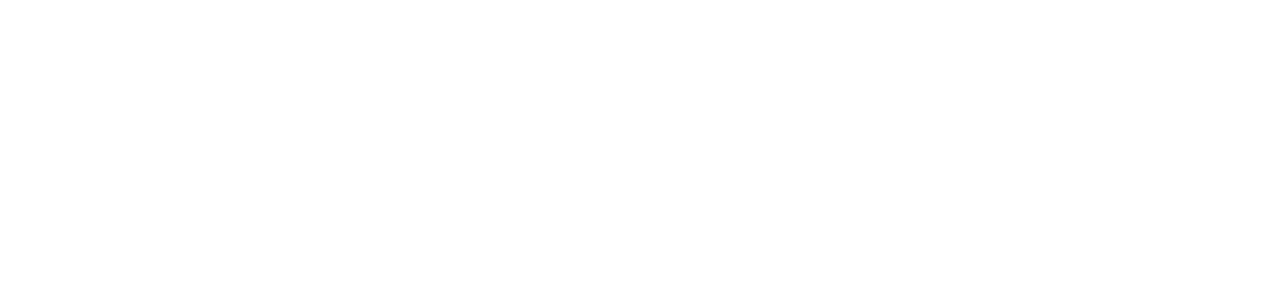
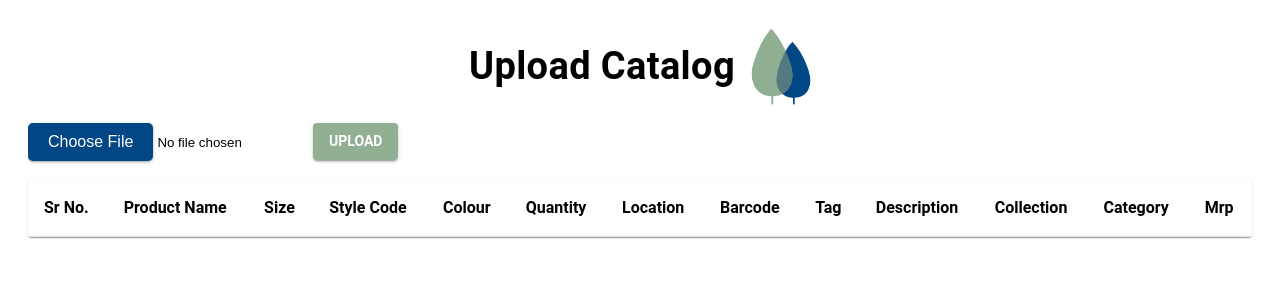
Before and after one commit to AM-Catalog-App/am-catalog-app, a React (Vite) app: page /uploadCatalog in a window 1280 px wide. Before the commit this address had no page. Shown: the top 300 px of the page. Built offline with nearby package versions, Linux system fonts and the light colour scheme.

Commit message:
Admin page updates

```diff
--- a/src/App.jsx
+++ b/src/App.jsx
@@ -17,9 +17,9 @@
         <Routes>
           <Route path="/" element={<Welcome />} />
           <Route path="/admin" element={<AdminPortal />} />
-          <Route path="/excel-reader" element={<ExcelReader />} />
+          <Route path="/uploadCatalog" element={<ExcelReader />} />
           <Route path="/catalog" element={<Catalog />} />
-          <Route path="/category/:categoryName" element={<Category />} />
+          <Route path="/category" element={<Category />} />
           <Route path="/product-detail" element={<ClientProductDetail />} />
         </Routes>
       </Router>
--- a/src/components/ExcelReader/ExcelReader.jsx
+++ b/src/components/ExcelReader/ExcelReader.jsx
@@ -14,18 +14,21 @@
 import { PRODUCT_DETAIL_EXCEL_COLUMN_NAMES } from "../../constants/constants.js";
 import { capitalizeFirstLetter } from "../../utils/index";
 import Modal from "@mui/material/Modal";
-import Box from "@mui/material/Box";
+import { Box, Stack, Typography, Button } from "@mui/material";
 import { bulkUploadProducts } from "../../services/index";
 import ProductImageUploader from "../ProductImageUploader/ProductImageUploader";
+import styles from "./ExcelReader.module.css";
+import AMLogoLeaf from "../../assets/amLogoLeaf.png";
 
 function ExcelReader() {
-  const [tableData, setTableData] = useState([]);
+  const [tableData, setTableData] = useState(null);
   const [uploadResponse, setUploadResponse] = useState(null);
   const [isModalOpen, setIsModalOpen] = useState(false);
-  const [showUploadImageColumn, setShowUploadImageColumn] = useState(true);
+  const [showUploadImageColumn, setShowUploadImageColumn] = useState(false);
   const [isProductImageUploaderOpen, setIsProductImageUploaderOpen] = useState(false);
   const [selectedProductId, setSelectedProductId] = useState("");
   const [selectedBarCode, setSelectedBarCode] = useState("");
+  const [inputKey, setInputKey] = useState(Date.now());
 
   const findMissingColumns = (columns) => {
     return PRODUCT_DETAIL_EXCEL_COLUMN_NAMES.filter((col) => !columns.includes(col.toLowerCase()));
@@ -40,7 +43,7 @@
     ];
     if (!allowedTypes.includes(file.type)) {
       toast.error("Please upload a valid Excel file (.xls or .xlsx)");
-      return; // Exit the function if file is not an Excel file
+      return;
     }
     const reader = new FileReader();
     reader.onload = (e) => {
@@ -56,14 +59,14 @@
         const data = XLSX.utils.sheet_to_json(worksheet).map((row) => {
           let newRow = {};
           Object.keys(row).forEach((key) => {
-            newRow[key.toLowerCase()] = typeof row[key] === 'string' ? row[key].trim() : row[key];
+            newRow[key.toLowerCase()] = typeof row[key] === "string" ? row[key].trim() : row[key];
           });
           return newRow;
         });
-        console.log(data, "data");
         setTableData(data);
       } else {
         toast.error(`Missing columns: ${missingColumns.join(", ")}`);
+        reset();
       }
     };
     reader.readAsBinaryString(file);
@@ -73,7 +76,6 @@
     try {
       const response = await bulkUploadProducts(tableData);
       setUploadResponse(response);
-      console.log(response, "response");
       setIsModalOpen(true);
       toast.success("Products processed");
 
@@ -82,6 +84,10 @@
         const updatedTableData = response.success.products;
         setTableData(updatedTableData);
         setShowUploadImageColumn(true);
+      }
+
+      if (response.success && response.success.count === 0) {
+        reset();
       }
     } catch (error) {
       toast.error("Failed to upload products");
@@ -113,10 +119,38 @@
     </Box>
   );
 
+  const reset = () => {
+    setInputKey(Date.now());
+    setShowUploadImageColumn(false);
+    setTableData(null);
+  };
+
   return (
-    <div>
-      <input type="file" accept=".xlsx, .xls" onChange={handleFileUpload} />
-      <button onClick={handleBulkUpload}>Upload Products</button>
+    <Stack justifyContent="center" alignItems="center" spacing={2} className={styles.UploadCatalog}>
+      <Stack direction="row" alignItems="center" justifyContent="center" spacing={3}>
+        <Typography variant="h1" color="initial">
+          Upload Catalog
+        </Typography>
+        <img src={AMLogoLeaf} alt="AM Logo" className={styles.AMLogoLeaf} />
+      </Stack>
+      <Stack direction="row" alignSelf="flex-start" alignItems="center" spacing={4}>
+        <input
+          id="fileInput"
+          className={styles.UploadFile}
+          type="file"
+          accept=".xlsx, .xls"
+          onChange={handleFileUpload}
+          key={inputKey} // Key to force re-render
+        />
+        <Button
+          variant="contained"
+          color="primary"
+          onClick={handleBulkUpload}
+          className={styles.UploadButton}
+        >
+          Upload
+        </Button>
+      </Stack>
       <TableContainer component={Paper}>
         <Table>
           <TableHead>
@@ -124,14 +158,20 @@
               {PRODUCT_DETAIL_EXCEL_COLUMN_NAMES.map(
                 (header, index) =>
                   header !== "Image" && (
-                    <TableCell key={index}>{capitalizeFirstLetter(header)}</TableCell>
+                    <TableCell key={index}>
+                      <Typography variant="h6" color="initial" className={styles.ColumnTitle}>
+                        {" "}
+                        {capitalizeFirstLetter(header)}
+                      </Typography>
+                    </TableCell>
                   )
               )}
               {showUploadImageColumn && <TableCell>Upload Image</TableCell>}
             </TableRow>
           </TableHead>
           <TableBody>
-            {tableData.map((row, rowIndex) => (
+            {tableData !== null &&
+              tableData.map((row, rowIndex) => (
                 <TableRow key={rowIndex}>
                   {PRODUCT_DETAIL_EXCEL_COLUMN_NAMES.map((header, colIndex) => {
                     if (header !== "Image") {
@@ -153,15 +193,18 @@
                   })}
                   {showUploadImageColumn && (
                     <TableCell>
-                    <button
+                      <Button
+                        variant="contained"
+                        color="primary"
                         onClick={() => {
                           setIsProductImageUploaderOpen(true);
                           setSelectedProductId(row._id);
                           setSelectedBarCode(row.barcode);
                         }}
+                        className={styles.UploadButton}
                       >
                         Upload
-                    </button>
+                      </Button>
                     </TableCell>
                   )}
                 </TableRow>
@@ -181,7 +224,7 @@
           onClose={() => setIsProductImageUploaderOpen(false)}
         />
       )}
-    </div>
+    </Stack>
   );
 }
 
--- a/src/components/ExcelReader/ExcelReader.module.css
+++ b/src/components/ExcelReader/ExcelReader.module.css
@@ -0,0 +1,28 @@
+.AMLogoLeaf {
+    width: 60px;
+    height: auto;
+}
+.UploadCatalog {
+    padding: 20px;
+}
+.UploadFile {
+    padding: 10px 0px;
+}
+.UploadFile::-webkit-file-upload-button {
+    border: none;
+    padding: 10px 20px;
+    color: white;
+    font-size: 16px;
+    background-color: #014785;
+    border-radius: 5px;
+    box-shadow: rgba(60, 64, 67, 0.3) 0px 1px 2px 0px, rgba(60, 64, 67, 0.15) 0px 1px 3px 1px;
+    cursor: pointer;
+}
+.UploadButton {
+    background-color: #90af93 !important;
+    font-weight: bold !important;
+}
+.ColumnTitle {
+    font-size: 16px !important;
+    font-weight: 600 !important;
+}
--- a/src/features/adminPortal/AdminPortal.jsx
+++ b/src/features/adminPortal/AdminPortal.jsx
@@ -1,16 +1,38 @@
-import { Link } from "react-router-dom";
+import { useNavigate } from "react-router-dom";
+import { Box, Typography, Stack } from "@mui/material";
+import styles from "./AdminPortal.module.css";
+import AMLogo from "../../assets/amLogoLeaf.png";
 
 function AdminPortal() {
+  const navigate = useNavigate();
+
   return (
-    <div>
-      <nav>
-        <ul>
-          <li>
-            <Link to="/excel-reader">Excel Reader</Link>
-          </li>
-        </ul>
-      </nav>
-    </div>
+    <Stack
+      direction="row"
+      justifyContent="center"
+      alignItems="center"
+      spacing={4}
+      className={styles.AdminPortal}
+    >
+      <img src={AMLogo} alt="AM Logo" className={styles.AMLogo} />
+      <Stack direction="column" alignItems="center" spacing={4}>
+        <Typography variant="h1" color="initial">
+          Admin Portal
+        </Typography>
+        <Stack direction="column" spacing={3}>
+          <Box className={styles.AdminFeature} onClick={() => navigate('/uploadCatalog')}>
+            <Typography variant="body1" color="initial" className={styles.Feature}>
+              Upload Catalog
+            </Typography>
+          </Box>
+          <Box className={styles.AdminFeature}>
+            <Typography variant="body1" color="initial" className={styles.Feature}>
+              Add Category
+            </Typography>
+          </Box>
+        </Stack>
+      </Stack>
+    </Stack>
   );
 }
 
--- /dev/null
+++ b/src/features/adminPortal/AdminPortal.module.css
@@ -0,0 +1,24 @@
+.AdminPortal {
+    height: 100vh;
+}
+.AMLogo {
+    width: 400px;
+    height: auto;
+    padding-right: 25px;
+}
+.AdminFeature {
+    display: flex;
+    justify-content: center;
+    padding: 15px 30px;
+    background-color: #90af93;
+    border-radius: 5px;
+    box-shadow: rgba(60, 64, 67, 0.3) 0px 1px 2px 0px, rgba(60, 64, 67, 0.15) 0px 1px 3px 1px;
+    cursor: pointer;
+}
+.AdminFeature:hover {
+    background-color: #6aa26e;
+}
+
+.Feature {
+    color: white !important;
+}
--- a/src/features/catalog/Catalog.jsx
+++ b/src/features/catalog/Catalog.jsx
@@ -20,7 +20,7 @@
   };
 
   const handleClick = (name) => {
-    navigate(`/category/${name}`);
+    navigate(`/category?name=${name}`);
   };
 
   useEffect(() => {
--- a/src/features/category/Category.jsx
+++ b/src/features/category/Category.jsx
@@ -17,7 +17,7 @@
   MenuItem,
 } from "@mui/material";
 import { useEffect, useState } from "react";
-import { useNavigate, useParams } from "react-router-dom";
+import { useNavigate, useLocation } from "react-router-dom";
 import useInfiniteScroll from "react-infinite-scroll-hook";
 import {
   getBestsellers,
@@ -167,7 +167,9 @@
 }
 
 function Category() {
-  const { categoryName } = useParams();
+  const location = useLocation();
+  const query = new URLSearchParams(location.search);
+  const categoryName = query.get('name');
   const navigate = useNavigate();
   const displayCategoryName =
     categoryName[0].charAt(0).toUpperCase() +
--- a/src/services/catalog.js
+++ b/src/services/catalog.js
@@ -13,7 +13,7 @@
 
 const getBestsellers = async (categoryName) => {
     try {
-        const { data } = await axiosInstance.get(`/catalog/${categoryName}/bestsellers`);
+        const { data } = await axiosInstance.get(`/catalog/bestsellers?category=${categoryName}`);
         // console.log("data", data)
         return data;
     } catch (error) {
```
Also changed, not shown: src/assets/amLogoLeaf.png (added). Lines whose indentation alone changed are shown as unchanged.
